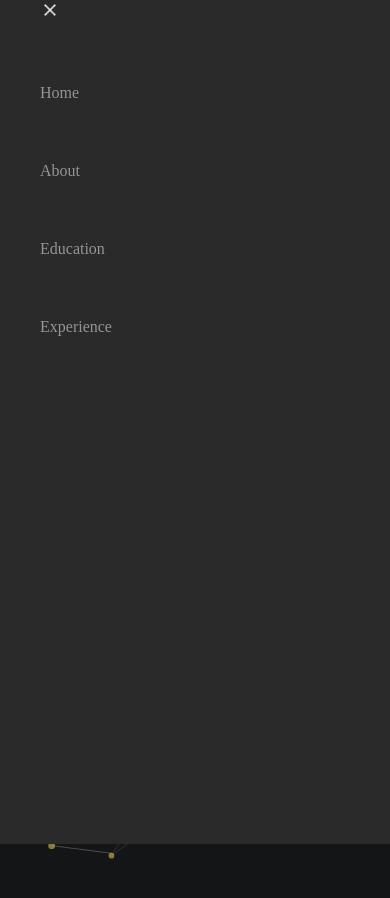
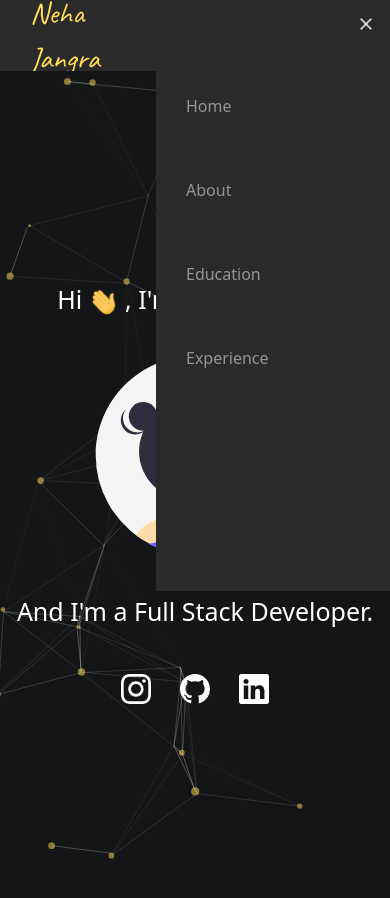
Before and after one commit to Nehajangra/Portfolio, a plain HTML site: page index.html in a window 390 px wide. Both pictures are taken after a click on the link 360 px from the left and 35 px from the top of the page. Drawn offline with nearby package versions, Linux system fonts and the light colour scheme.

Commit message:
main section completed

```diff
--- a/index.html
+++ b/index.html
@@ -20,6 +20,7 @@
     <script defer src="./assets/js/dynamicTitle.js"></script> -->
     <link rel="stylesheet" href="https://fonts.googleapis.com/css2?family=Material+Symbols+Outlined:opsz,wght,FILL,GRAD@20..48,100..700,0..1,-50..200" />
     <link rel="icons" href="./assest/dp_female.svg">
+    <link href="https://cdn.jsdelivr.net/npm/bootstrap@5.3.3/dist/css/bootstrap.min.css" rel="stylesheet" integrity="sha384-QWTKZyjpPEjISv5WaRU9OFeRpok6YctnYmDr5pNlyT2bRjXh0JMhjY6hW+ALEwIH" crossorigin="anonymous">
     <link rel="preconnect" href="https://fonts.googleapis.com">
     <link rel="preconnect" href="https://fonts.gstatic.com" crossorigin>
     <link href="https://fonts.googleapis.com/css2?family=Caveat:wght@400..700&display=swap" rel="stylesheet">
@@ -31,7 +32,7 @@
             <div class="head-container">
                 <div class="head-left">Neha Jangra</div>
                 <div class="sidebar">
-                    <a href="#" onclick="hideSidebar()"><img src="./assest/close_24dp_E8EAED_FILL0_wght400_GRAD0_opsz24.png" height="20px" width="20px"></a>
+                    <a href="#"  class="close"  onclick="hideSidebar()"><img src="./assest/close_24dp_E8EAED_FILL0_wght400_GRAD0_opsz24.png" height="20px" width="20px"></a>
                     <a href="#">Home</a>
                     <a href="#">About</a>
                     <a href="#">Education</a>
@@ -42,7 +43,7 @@
                 <a href="#" class="hideOnMobile">About</a>
                 <a href="#" class="hideOnMobile">Education</a>
                 <a href="#" class="hideOnMobile">Experience</a>
-                <a href="#" class="hideSidebar" onclick="showSideBar()"><img src="./assest/menu_24dp_E8EAED_FILL0_wght400_GRAD0_opsz24.png" height="20px width20px"</a>
+                <a href="#" id="show" class="hideSidebar" onclick="showSideBar()"><img src="./assest/menu_24dp_E8EAED_FILL0_wght400_GRAD0_opsz24.png" height="20px width20px"></a>
                </div>
             </div>
     </header>
@@ -55,11 +56,34 @@
             </div>
             <div class="last-main"> And I'm a Full Stack Developer.</div>
 
+            <div class="icons">
+                <a href="http://www.instagram.com/i_neha_jangra" target="_blank" rel="author"><div><svg xmlns="http://www.w3.org/2000/svg"  width="30" height="30" fill="currentColor" class="bi bi-instagram" viewBox="0 0 16 16">
+                    <path d="M8 0C5.829 0 5.556.01 4.703.048 3.85.088 3.269.222 2.76.42a3.9 3.9 0 0 0-1.417.923A3.9 3.9 0 0 0 .42 2.76C.222 3.268.087 3.85.048 4.7.01 5.555 0 5.827 0 8.001c0 2.172.01 2.444.048 3.297.04.852.174 1.433.372 1.942.205.526.478.972.923 1.417.444.445.89.719 1.416.923.51.198 1.09.333 1.942.372C5.555 15.99 5.827 16 8 16s2.444-.01 3.298-.048c.851-.04 1.434-.174 1.943-.372a3.9 3.9 0 0 0 1.416-.923c.445-.445.718-.891.923-1.417.197-.509.332-1.09.372-1.942C15.99 10.445 16 10.173 16 8s-.01-2.445-.048-3.299c-.04-.851-.175-1.433-.372-1.941a3.9 3.9 0 0 0-.923-1.417A3.9 3.9 0 0 0 13.24.42c-.51-.198-1.092-.333-1.943-.372C10.443.01 10.172 0 7.998 0zm-.717 1.442h.718c2.136 0 2.389.007 3.232.046.78.035 1.204.166 1.486.275.373.145.64.319.92.599s.453.546.598.92c.11.281.24.705.275 1.485.039.843.047 1.096.047 3.231s-.008 2.389-.047 3.232c-.035.78-.166 1.203-.275 1.485a2.5 2.5 0 0 1-.599.919c-.28.28-.546.453-.92.598-.28.11-.704.24-1.485.276-.843.038-1.096.047-3.232.047s-2.39-.009-3.233-.047c-.78-.036-1.203-.166-1.485-.276a2.5 2.5 0 0 1-.92-.598 2.5 2.5 0 0 1-.6-.92c-.109-.281-.24-.705-.275-1.485-.038-.843-.046-1.096-.046-3.233s.008-2.388.046-3.231c.036-.78.166-1.204.276-1.486.145-.373.319-.64.599-.92s.546-.453.92-.598c.282-.11.705-.24 1.485-.276.738-.034 1.024-.044 2.515-.045zm4.988 1.328a.96.96 0 1 0 0 1.92.96.96 0 0 0 0-1.92m-4.27 1.122a4.109 4.109 0 1 0 0 8.217 4.109 4.109 0 0 0 0-8.217m0 1.441a2.667 2.667 0 1 1 0 5.334 2.667 2.667 0 0 1 0-5.334"/>
+                  </svg></div></a>
+                <a href="http://www.github.com/nehajangra"><div><svg xmlns="http://www.w3.org/2000/svg" width="30" height="30" fill="currentColor" class="bi bi-github" viewBox="0 0 16 16">
+                    <path d="M8 0C3.58 0 0 3.58 0 8c0 3.54 2.29 6.53 5.47 7.59.4.07.55-.17.55-.38 0-.19-.01-.82-.01-1.49-2.01.37-2.53-.49-2.69-.94-.09-.23-.48-.94-.82-1.13-.28-.15-.68-.52-.01-.53.63-.01 1.08.58 1.23.82.72 1.21 1.87.87 2.33.66.07-.52.28-.87.51-1.07-1.78-.2-3.64-.89-3.64-3.95 0-.87.31-1.59.82-2.15-.08-.2-.36-1.02.08-2.12 0 0 .67-.21 2.2.82.64-.18 1.32-.27 2-.27s1.36.09 2 .27c1.53-1.04 2.2-.82 2.2-.82.44 1.1.16 1.92.08 2.12.51.56.82 1.27.82 2.15 0 3.07-1.87 3.75-3.65 3.95.29.25.54.73.54 1.48 0 1.07-.01 1.93-.01 2.2 0 .21.15.46.55.38A8.01 8.01 0 0 0 16 8c0-4.42-3.58-8-8-8"/>
+                  </svg></div>  </a>
+                <a href="http://www.linkedin.com/in/nehajangra"><div><svg xmlns="http://www.w3.org/2000/svg" width="30" height="30" fill="currentColor" class="bi bi-linkedin" viewBox="0 0 16 16">
+                    <path d="M0 1.146C0 .513.526 0 1.175 0h13.65C15.474 0 16 .513 16 1.146v13.708c0 .633-.526 1.146-1.175 1.146H1.175C.526 16 0 15.487 0 14.854zm4.943 12.248V6.169H2.542v7.225zm-1.2-8.212c.837 0 1.358-.554 1.358-1.248-.015-.709-.52-1.248-1.342-1.248S2.4 3.226 2.4 3.934c0 .694.521 1.248 1.327 1.248zm4.908 8.212V9.359c0-.216.016-.432.08-.586.173-.431.568-.878 1.232-.878.869 0 1.216.662 1.216 1.634v3.865h2.401V9.25c0-2.22-1.184-3.252-2.764-3.252-1.274 0-1.845.7-2.165 1.193v.025h-.016l.016-.025V6.169h-2.4c.03.678 0 7.225 0 7.225z"/>
+                  </svg></div></a>
+            </div>
 
+
+              <!-- <a class="socialicon instagram" href="https://www.instagram.com/i_neha_jangra/" target="_blank" rel="author">
+                svg code for instagram icon
+                <svg class="instagram-icon" x="0px" y="0px" viewBox="0 0 202.5 202.5" style="enable-background:new 0 0 202.5 202.5;">
+                    <circle id="littleCircle" class="st0" cx="101" cy="101.5" r="18.9" />
+                    <circle id="shutter" class="st0" cx="101" cy="101.5" r="8" />
+                    <circle id="lens" class="st0" cx="125.5" cy="78.6" r="2.9" />
+                    <path id="camera" class="st0" d="M79,60.5h44c10.5,0,19,8.5,19,19v44c0,10.5-8.5,19-19,19H79c-10.5,0-19-8.5-19-19v-44
+                                                                                            C60,69,68.5,60.5,79,60.5z" />
+                </svg>
+            </a> -->
 
 
         </div>
     </main>
+    <script src="https://cdn.jsdelivr.net/npm/bootstrap@5.3.3/dist/js/bootstrap.bundle.min.js" integrity="sha384-YvpcrYf0tY3lHB60NNkmXc5s9fDVZLESaAA55NDzOxhy9GkcIdslK1eN7N6jIeHz" crossorigin="anonymous"></script>
     <script src="./script.js"></script>
     <script src="./particles.js"></script>
     <script src="./app.js"></script>
--- a/style.css
+++ b/style.css
@@ -56,10 +56,10 @@ body{
     text-decoration: none;
 }
 #header .sidebar{
-    position: fixed;
+    position: absolute;
     top: 0;
     right: 0;
-    height: 100vh;
+    height: 70%;
     width: 250px;
     z-index: 999;
     background-color: #2b2a2a ;
@@ -68,7 +68,11 @@ body{
     align-items: flex-start;
     justify-content: flex-start;
     gap: 60px;
-    padding-left: 40px ;
+    padding-left: 30px ;
+    padding-top: 10px;
+}
+#header .sidebar .close{
+    margin-left: 170px;
 }
 #header .sidebar a{
     color: rgba(255, 255, 255, 0.5);
@@ -85,12 +89,13 @@ body{
 }
 @media (max-width:1024px){
     #header .head-left{
-        font-size: 20px;
+        font-size: 30px;
+        width: 400px;
     }
 }
 @media(max-width: 400px){
     #header .sidebar{
-        width: 100%;
+        width: 60%;
     }
 }
 @media(min-width:800px){
@@ -119,7 +124,7 @@ main{
 }
 
 main .main-container{
-    height: 400px;
+    height: 500px;
     width: 60%;
     position: absolute;
     display: flex;
@@ -128,7 +133,17 @@ main .main-container{
     color: #fff;
     flex-direction: column;
     background-repeat: no-repeat;
-    font-size: 30px;
+    font-size: 40px;
+}
+main .instagram{
+    background-color: #2b2a2a;
+    width: 50px;
+    height: 50px;
+    border-radius: 50%;
+    display: flex;
+    justify-content: center;
+    align-items: center;
+    box-shadow: 0px 0px 0px 0px #2b2a2a ;
 }
 @media(max-width:600px){
     #particles-js .main-container{
@@ -137,19 +152,13 @@ main .main-container{
     }
 }
 
-  /* ---- stats.js ---- */
-
-
-  /* #stats,
-  .count-particles{
-    -webkit-user-select: none;
-  }
-
-  #stats{
-    border-radius: 3px 3px 0 0;
-    overflow: hidden;
-  }
-
-  .count-particles{
-    border-radius: 0 0 3px 3px;
-  } */
+main .icons{
+    display: flex;
+    justify-content: center;
+    align-items: center;
+    gap: 29px;
+}
+main .icons a svg{
+    color: #fff;
+    text-decoration: none;
+}
```
